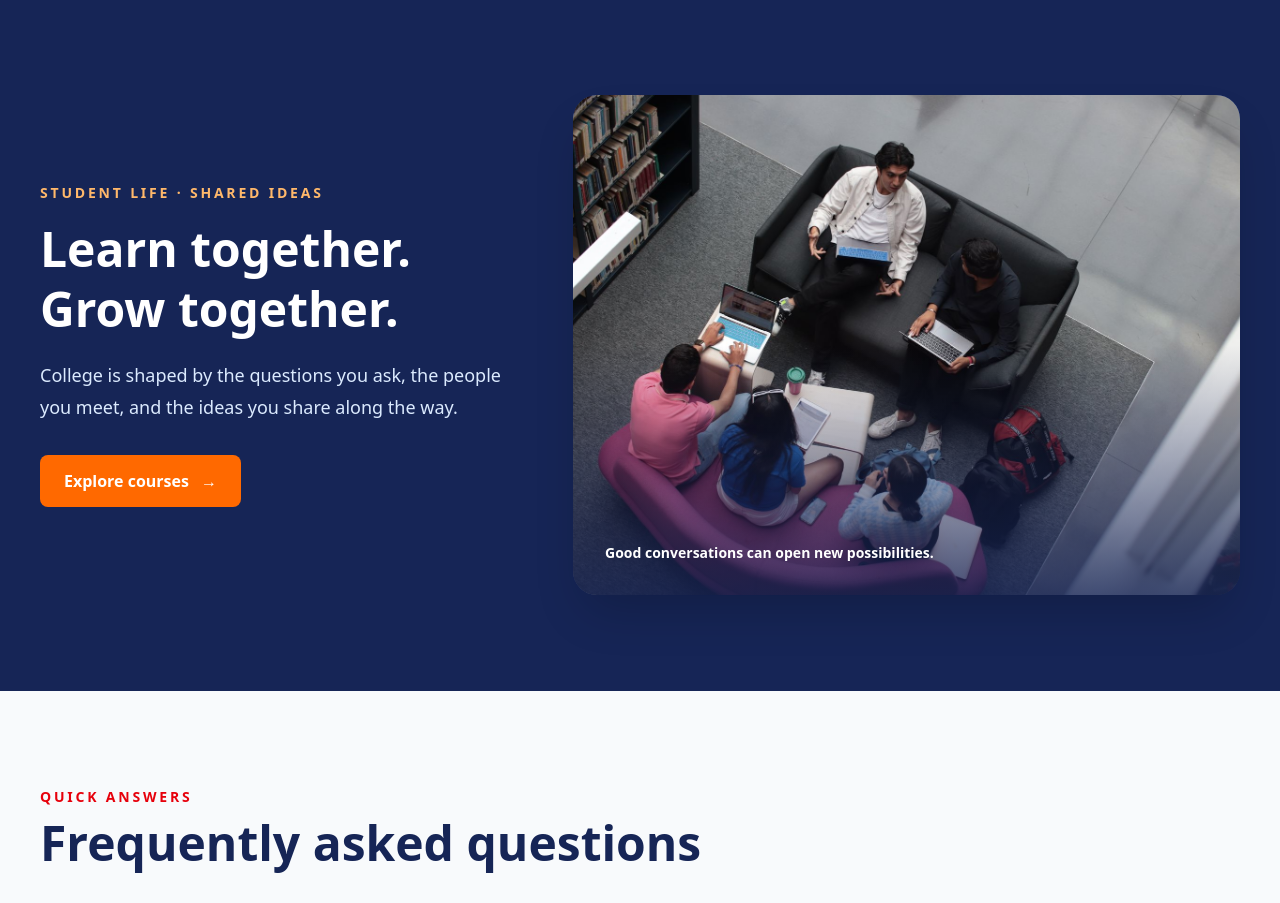
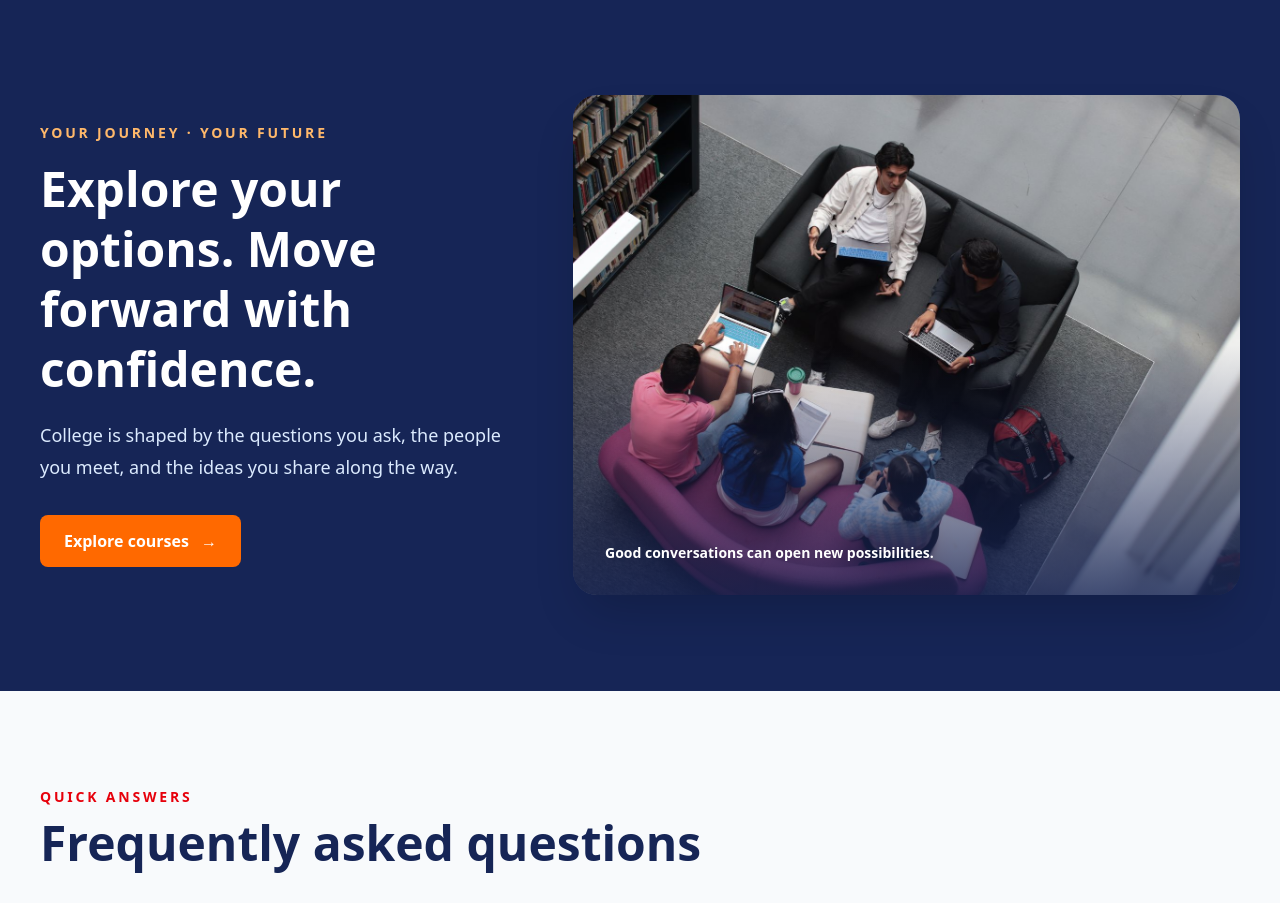
Before and after one commit to eyepek/EYEPEK, a React (Vite) app: page / in a window 1280 px wide. Shown: the part 3400-4303 px from the top of the page. Built offline with nearby package versions, Linux system fonts and the light colour scheme.

Commit message:
Improve EYEPEK College navigation and section wording

```diff
--- a/src/pages/HomePage.jsx
+++ b/src/pages/HomePage.jsx
@@ -174,8 +174,8 @@ const HomePage = () => (
       <div className='mx-auto max-w-7xl px-6 py-20 md:px-10 md:py-24'>
         <div className='grid gap-10 md:grid-cols-[0.85fr_1.15fr] md:items-center'>
           <div className='py-2'>
-            <p className='text-sm font-bold uppercase tracking-[0.2em] text-orange-300'>Student life · shared ideas</p>
-            <h2 className='mt-4 text-3xl font-extrabold leading-tight md:text-5xl'>Learn together. Grow together.</h2>
+            <p className='text-sm font-bold uppercase tracking-[0.2em] text-orange-300'>Your journey · your future</p>
+            <h2 className='mt-4 text-3xl font-extrabold leading-tight md:text-5xl'>Explore your options. Move forward with confidence.</h2>
             <p className='mt-5 max-w-xl text-lg leading-8 text-blue-100'>College is shaped by the questions you ask, the people you meet, and the ideas you share along the way.</p>
             <a href='#admissions' className='mt-8 inline-flex items-center gap-3 rounded-lg bg-orange-500 px-6 py-3.5 font-bold text-white transition hover:bg-orange-400'>Explore courses <span aria-hidden='true'>→</span></a>
           </div>
```
